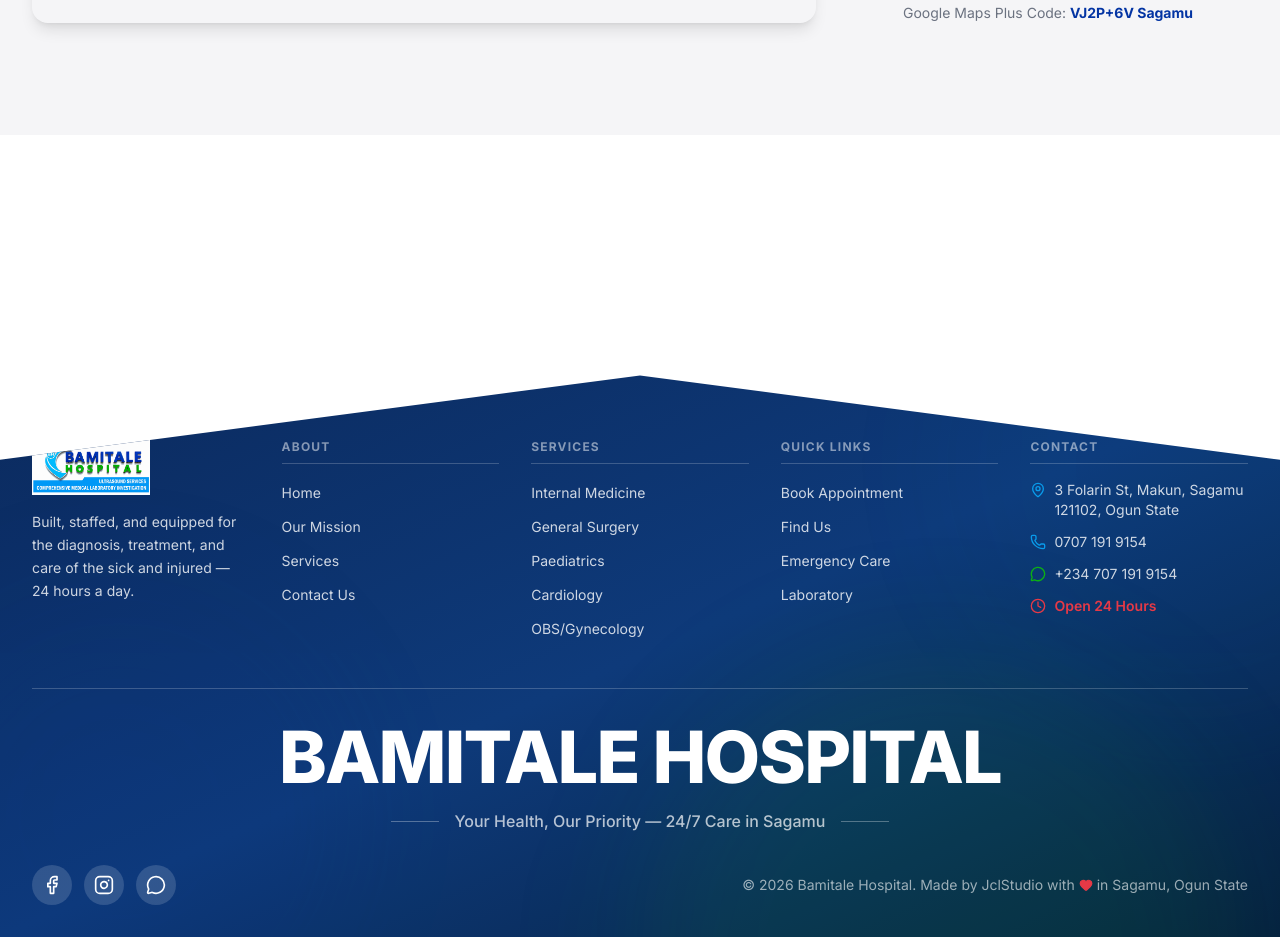
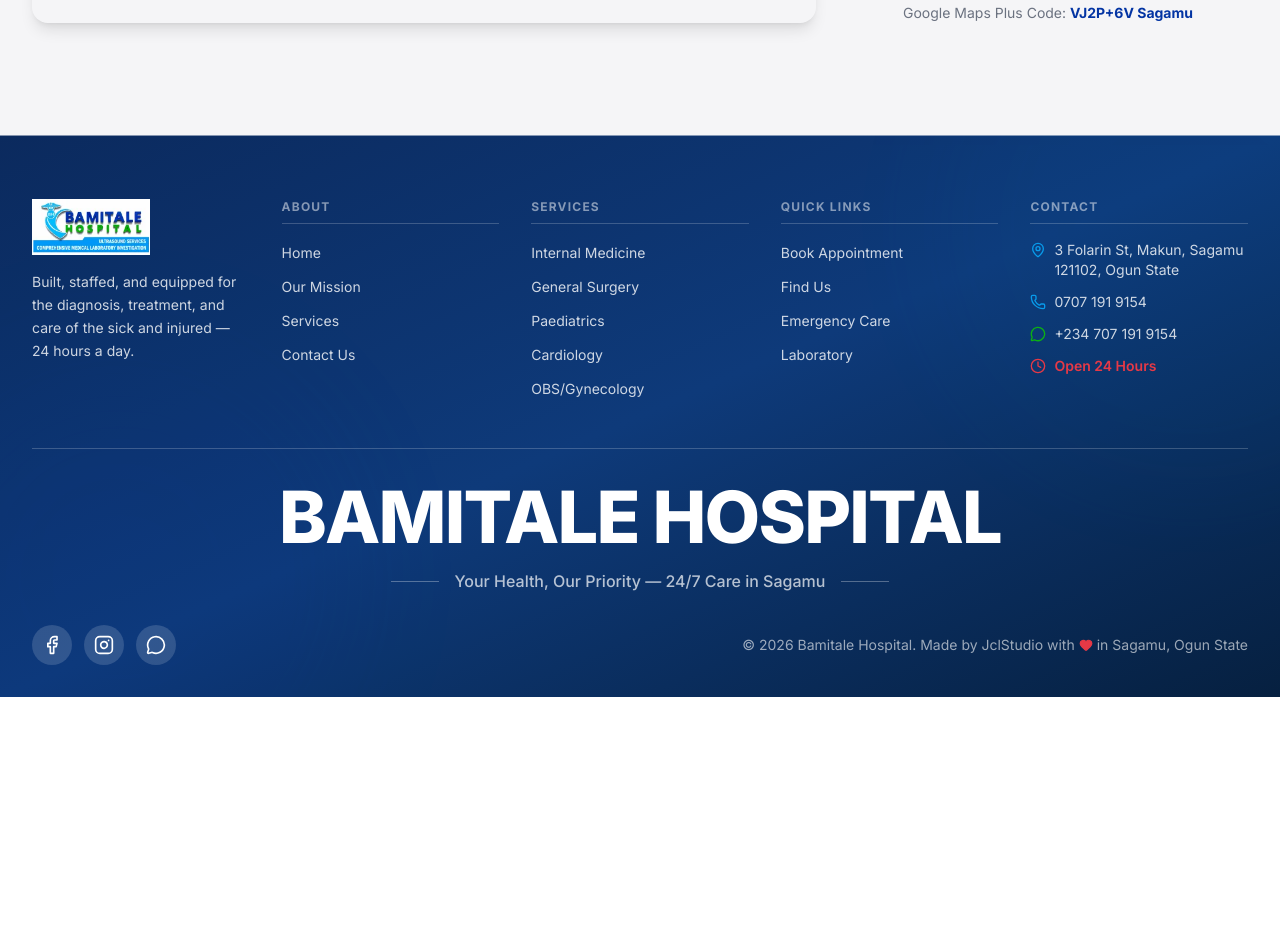
Before and after one commit to fullstackbyjoshio/Bamitale-Hospital-website, a React (Vite) app: page / in a window 1280 px wide. Shown: the part 9000-9937 px from the top of the page. After the commit the page ends 9697 px from the top, so only its background shows below. Built offline with nearby package versions, Linux system fonts and the light colour scheme; grey boxes are pictures that could not be loaded.

Commit message:
perf: non-blocking fonts, footer whileInView, hero 400w srcSet

```diff
--- a/index.html
+++ b/index.html
@@ -45,19 +45,19 @@
     <link rel="manifest" href="/site.webmanifest" />
     <meta name="theme-color" content="#0334A3" />
 
+    <!-- Preconnect to font origins (must come BEFORE preloads) -->
+    <link rel="preconnect" href="https://fonts.googleapis.com" />
+    <link rel="preconnect" href="https://fonts.gstatic.com" crossorigin />
+
     <!-- Preload hero image for LCP -->
     <link rel="preload" as="image" href="/images/hospital-exterior.webp" type="image/webp" fetchpriority="high" />
 
     <!-- Preload logo (above-the-fold) -->
-    <link rel="preload" as="image" href="/images/bam-logo.webp" type="image/webp" />
+    <link rel="preload" as="image" href="/images/bam-logo-sm.webp" type="image/webp" />
 
-    <!-- Preload Google Fonts CSS (eliminates render-blocking) -->
-    <link rel="preload" href="https://fonts.googleapis.com/css2?family=Inter:wght@300;400;500;600;700;800;900&display=swap" as="style" />
-
-    <!-- Performance: Preconnect & DNS Prefetch -->
-    <link rel="preconnect" href="https://fonts.googleapis.com" />
-    <link rel="preconnect" href="https://fonts.gstatic.com" crossorigin />
-    <link rel="dns-prefetch" href="https://fonts.googleapis.com" />
+    <!-- Non-blocking Google Fonts load (CRITICAL FIX) -->
+    <link rel="preload" href="https://fonts.googleapis.com/css2?family=Inter:wght@300;400;500;600;700;800;900&display=swap" as="style" onload="this.onload=null;this.rel='stylesheet'" />
+    <noscript><link rel="stylesheet" href="https://fonts.googleapis.com/css2?family=Inter:wght@300;400;500;600;700;800;900&display=swap" /></noscript>
 
     <!-- Schema.org: Hospital / LocalBusiness JSON-LD -->
     <script type="application/ld+json">
--- a/src/index.css
+++ b/src/index.css
@@ -1,4 +1,4 @@
-@import url('https://fonts.googleapis.com/css2?family=Inter:wght@300;400;500;600;700;800;900&display=swap');
+
 
 @tailwind base;
 @tailwind components;
--- a/src/sections/Footer.tsx
+++ b/src/sections/Footer.tsx
@@ -1,5 +1,4 @@
-import { useRef } from "react";
-import { motion, useScroll, useTransform } from "framer-motion";
+import { motion } from "framer-motion";
 import {
   Phone,
   MapPin,
@@ -63,71 +62,34 @@
 ];
 
 export function Footer() {
-  const ref = useRef<HTMLElement>(null);
-  const { scrollYProgress } = useScroll({
-    target: ref,
-    offset: ["start end", "end end"],
-  });
-
-  const clipPath = useTransform(
-    scrollYProgress,
-    [0, 0.4],
-    [
-      "polygon(0% 15%, 50% 0%, 100% 15%, 100% 100%, 0% 100%)",
-      "polygon(0% 0%, 50% 0%, 100% 0%, 100% 100%, 0% 100%)",
-    ]
-  );
-
   return (
-    <footer ref={ref} className="relative">
-      <div className="h-[30vh]" />
-
+    <footer className="relative">
       <motion.div
-        style={{ clipPath, willChange: "clip-path" }}
+        initial={{ clipPath: "polygon(0% 15%, 50% 0%, 100% 15%, 100% 100%, 0% 100%)" }}
+        whileInView={{ clipPath: "polygon(0% 0%, 50% 0%, 100% 0%, 100% 100%, 0% 100%)" }}
+        viewport={{ once: true, amount: 0.3 }}
+        transition={{ duration: 0.6, ease: "easeOut" }}
         className="bg-gradient-to-br from-[#0B2A5E] via-[#0E3A7A] to-[#062040] relative overflow-hidden"
       >
         <motion.div
-          animate={{
-            scale: [1, 1.1, 1],
-            opacity: [0.15, 0.25, 0.15],
-          }}
+          animate={{ scale: [1, 1.1, 1], opacity: [0.15, 0.25, 0.15] }}
           transition={{ duration: 8, repeat: Infinity, ease: "easeInOut" }}
           className="absolute -top-40 -right-40 w-[500px] h-[500px] rounded-full bg-bamSky/20 blur-3xl"
         />
         <motion.div
-          animate={{
-            scale: [1, 1.15, 1],
-            opacity: [0.12, 0.2, 0.12],
-          }}
-          transition={{
-            duration: 10,
-            repeat: Infinity,
-            ease: "easeInOut",
-            delay: 2,
-          }}
+          animate={{ scale: [1, 1.15, 1], opacity: [0.12, 0.2, 0.12] }}
+          transition={{ duration: 10, repeat: Infinity, ease: "easeInOut", delay: 2 }}
           className="absolute -bottom-20 -left-20 w-[400px] h-[400px] rounded-full bg-bamBlue/30 blur-3xl"
-        />
-        <motion.div
-          animate={{
-            scale: [1, 1.08, 1],
-          }}
-          transition={{
-            duration: 6,
-            repeat: Infinity,
-            ease: "easeInOut",
-            delay: 1,
-          }}
-          className="absolute top-1/2 left-1/2 -translate-x-1/2 -translate-y-1/2 w-[600px] h-[600px] rounded-full bg-bamGreen/10 blur-3xl"
         />
 
         <div className="relative z-10 max-w-7xl mx-auto px-4 sm:px-6 lg:px-8 pt-16 pb-8">
           <div className="grid grid-cols-2 md:grid-cols-4 lg:grid-cols-5 gap-8 mb-12">
             <div className="col-span-2 md:col-span-4 lg:col-span-1 mb-4 lg:mb-0 text-center lg:text-left">
               <img
-                src="/images/bam-logo.webp"
+                src="/images/bam-logo-sm.webp"
                 alt="Bamitale Hospital Logo"
-                width={112}
-                height={56}
+                width={101}
+                height={48}
                 loading="lazy"
                 decoding="async"
                 className="h-14 w-auto object-contain mb-4 mx-auto lg:mx-0"
@@ -171,30 +133,20 @@
                   <span>3 Folarin St, Makun, Sagamu 121102, Ogun State</span>
                 </li>
                 <li>
-                  <a
-                    href="tel:07071919154"
-                    className="flex items-center gap-2 text-white/80 hover:text-white text-sm transition-colors"
-                  >
+                  <a href="tel:07071919154" className="flex items-center gap-2 text-white/80 hover:text-white text-sm transition-colors">
                     <Phone className="w-4 h-4 flex-shrink-0 text-bamSky" />
                     0707 191 9154
                   </a>
                 </li>
                 <li>
-                  <a
-                    href="https://wa.me/2347071919154"
-                    target="_blank"
-                    rel="noopener noreferrer"
-                    className="flex items-center gap-2 text-white/80 hover:text-white text-sm transition-colors"
-                  >
+                  <a href="https://wa.me/2347071919154" target="_blank" rel="noopener noreferrer" className="flex items-center gap-2 text-white/80 hover:text-white text-sm transition-colors">
                     <MessageCircle className="w-4 h-4 flex-shrink-0 text-bamGreen" />
                     +234 707 191 9154
                   </a>
                 </li>
                 <li className="flex items-center gap-2 text-white/80 text-sm">
                   <Clock className="w-4 h-4 flex-shrink-0 text-bamRed" />
-                  <span className="text-bamRed font-semibold">
-                    Open 24 Hours
-                  </span>
+                  <span className="text-bamRed font-semibold">Open 24 Hours</span>
                 </li>
               </ul>
             </div>
--- a/src/sections/Hero.tsx
+++ b/src/sections/Hero.tsx
@@ -155,7 +155,7 @@
             />
           </svg>
 
-          {/* Full-bleed image — LCP optimized */}
+          {/* Full-bleed image — LCP optimized with 400w/800w/srcSet */}
           <motion.div
             initial={{ opacity: 0, scale: 1.05 }}
             animate={{ opacity: 1, scale: 1 }}
@@ -164,8 +164,8 @@
           >
             <img
               src="/images/hospital-exterior.webp"
-              srcSet="/images/hospital-exterior-800w.webp 800w, /images/hospital-exterior.webp 1200w"
-              sizes="(max-width: 1024px) 100vw, 50vw"
+              srcSet="/images/hospital-exterior-400w.webp 400w, /images/hospital-exterior-800w.webp 800w, /images/hospital-exterior.webp 1200w"
+              sizes="(max-width: 640px) 100vw, (max-width: 1024px) 50vw, 45vw"
               width={1200}
               height={800}
               alt="Bamitale Hospital building exterior in Sagamu, Ogun State — 24/7 private healthcare facility"
```
